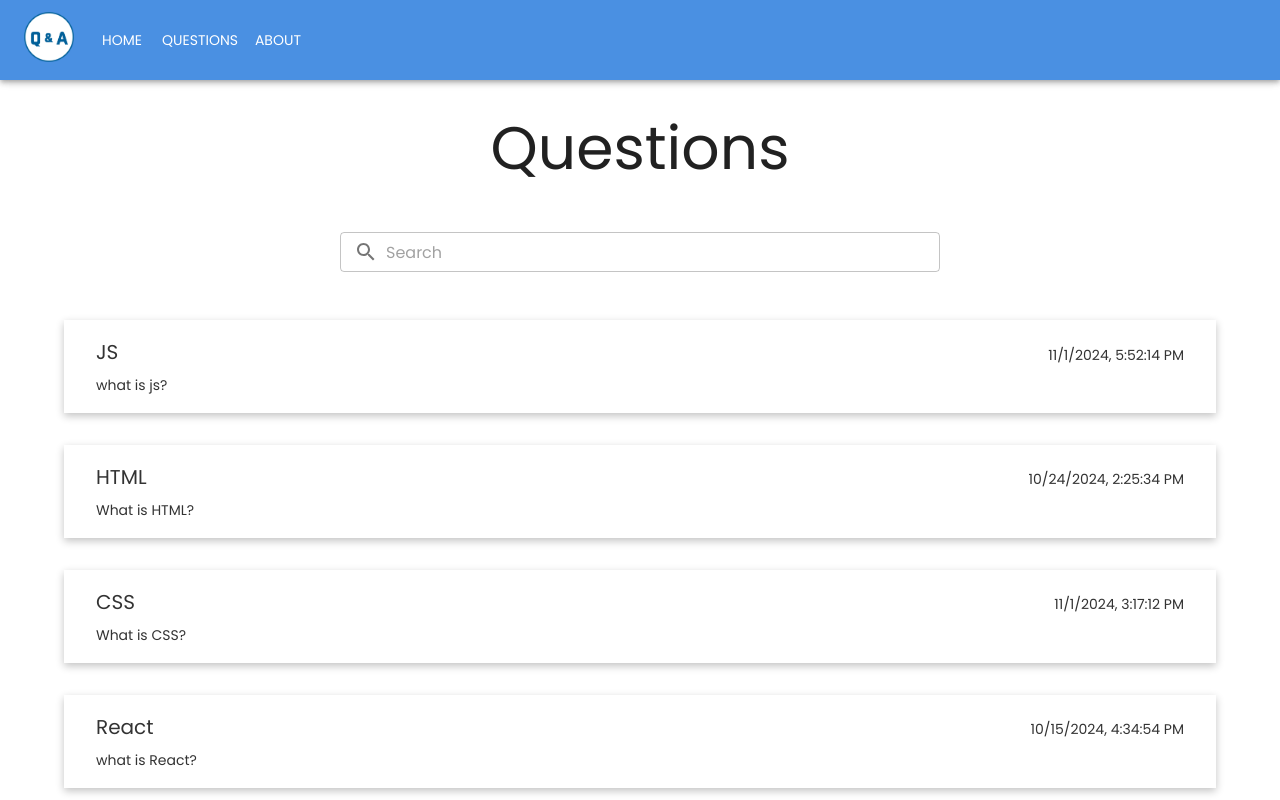
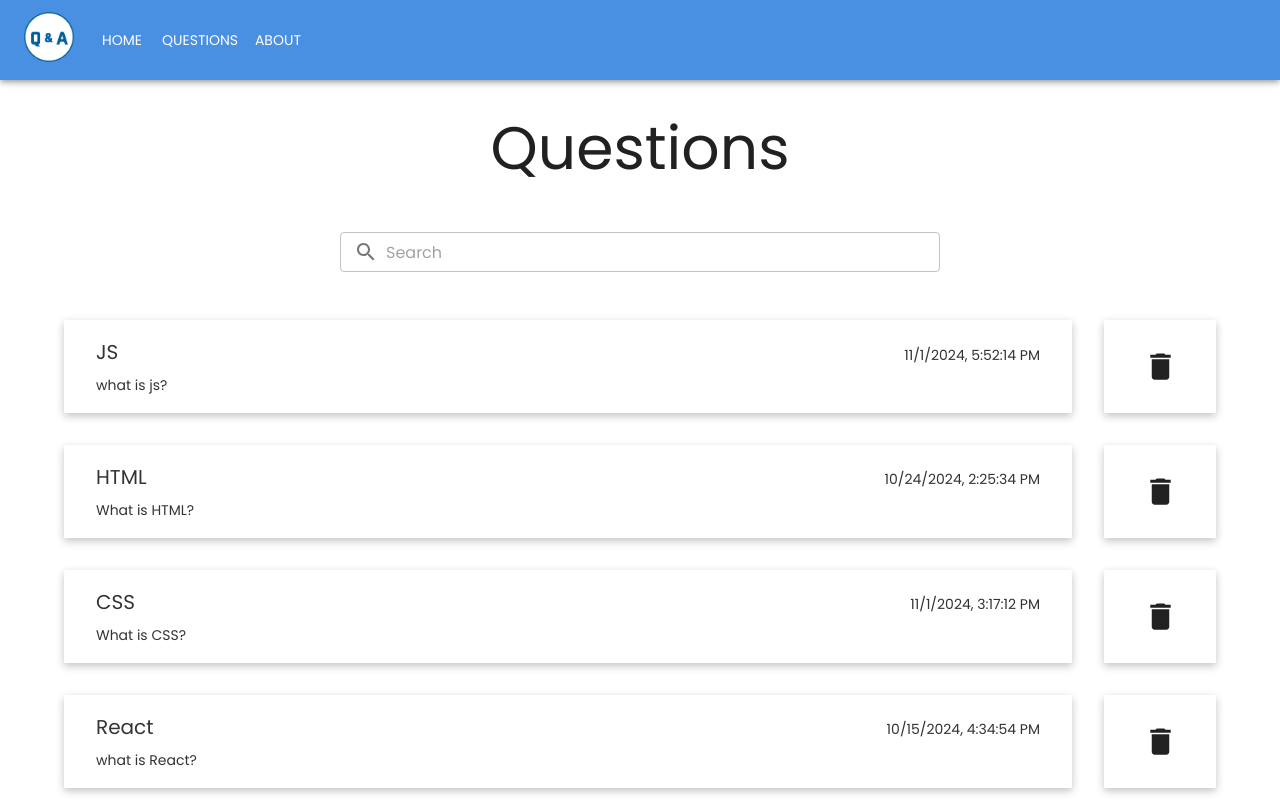
Before and after one commit to khashayaryaghma/nextjs-team-homework, a Next.js app: page /questions in a window 1280 px wide. Shown: the top 800 px of the page. Built offline with nearby package versions, Linux system fonts and the light colour scheme.

Commit message:
add remove func

```diff
--- a/app/api/v1/q&a/[id]/route.js
+++ b/app/api/v1/q&a/[id]/route.js
@@ -0,0 +1,24 @@
+import { data } from "../route";
+
+// export async function GET(req, { params }) {
+//   const obj = data.find((item) => {
+//     return params.id === item.id;
+//   });
+
+//   return Response.json(obj);
+// }
+
+// export async function PATCH(req, { params }) {
+//   const body = await req.json();
+//   const { title } = body;
+//   const index = data.findIndex((user) => user.id === params.id);
+//   data[index].title = title;
+//   return Response.json(data[index]);
+// }
+
+export async function DELETE(req, { params }) {
+  const index = data.findIndex((user) => user.id === params.id);
+  const deleted = data[index];
+  data.splice(index, 1);
+  return Response.json(deleted);
+}
--- a/components/Questions.jsx
+++ b/components/Questions.jsx
@@ -1,14 +1,19 @@
 "use client";
-import { Box, InputAdornment, Stack, TextField, Typography } from "@mui/material";
+import { Box, IconButton, InputAdornment, Stack, TextField, Typography } from "@mui/material";
 import Link from "next/link";
 import { useState } from "react";
 import SearchIcon from "@mui/icons-material/Search";
+import DeleteIcon from "@mui/icons-material/Delete";
+import { deleteQues } from "@/utils/dataServices";
 
 function Questions({ data }) {
   const [inputValue, setInputValue] = useState("");
 
   function handleChange(e) {
     setInputValue(e.target.value);
+  }
+  async function handleRemove(id) {
+    await deleteQues(id);
   }
 
   return (
@@ -36,7 +41,8 @@ function Questions({ data }) {
           ?.filter((item) => item.title.toLowerCase().includes(inputValue.toLowerCase()))
           ?.map((el) => {
             return (
-              <Link key={el.id} href={`/questions/${el.id}`}>
+              <Stack key={el.id} direction="row" alignItems="stretch" gap="2rem">
+                <Link href={`/questions/${el.id}`} style={{ width: "90%" }}>
                   <Stack
                     sx={{
                       boxShadow: "rgba(0, 0, 0, 0.24) 0px 3px 8px",
@@ -55,6 +61,23 @@ function Questions({ data }) {
                     <Typography variant="subtitle2">{el.description.length > 30 ? el.description.slice(0, 30) + "..." : el.description}</Typography>
                   </Stack>
                 </Link>
+                <Stack
+                  justifyContent="center"
+                  direction="row"
+                  alignItems="center"
+                  onClick={() => handleRemove(el.id)}
+                  sx={{
+                    width: "10%",
+                    boxShadow: "rgba(0, 0, 0, 0.24) 0px 3px 8px",
+                    cursor: "pointer",
+                    ":hover": {
+                      color: "red",
+                    },
+                  }}
+                >
+                  <DeleteIcon fontSize="large" />
+                </Stack>
+              </Stack>
             );
           })}
       </Stack>
--- a/utils/dataServices.js
+++ b/utils/dataServices.js
@@ -13,3 +13,8 @@ export async function postQues(ques) {
   await fetch(url, { method: "POST", body: JSON.stringify(ques) });
   revalidateTag("ques");
 }
+
+export async function deleteQues(id) {
+  await fetch(`${url}/${id}`, { method: "DELETE" });
+  revalidateTag("ques");
+}
```
Lines whose indentation alone changed are shown as unchanged.
